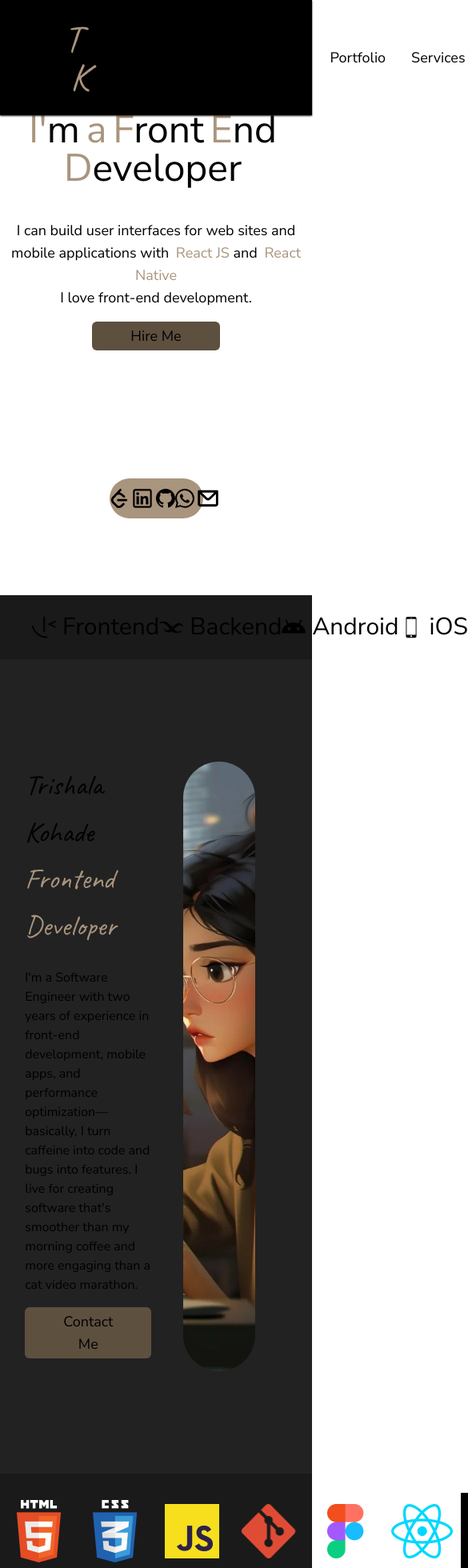
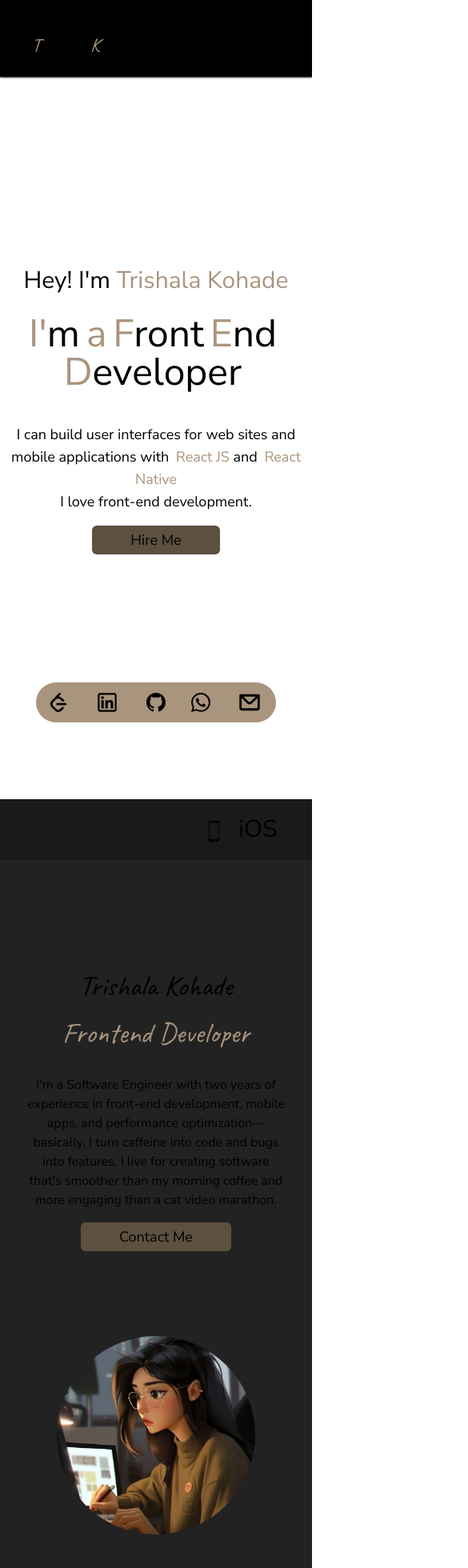
Before and after one commit to trishhhh13/portfolio, a Next.js app: page / in a window 390 px wide. Shown: the top 1960 px of the page at 80% size, 585 px wide, since content can reach past the window. Built offline with nearby package versions, Linux system fonts and the light colour scheme.

Commit message:
Added styles for mobile view

```diff
--- a/app/components/about.tsx
+++ b/app/components/about.tsx
@@ -7,16 +7,16 @@ const caveat = Caveat({ subsets: ['cyrillic'] });
 
 const About = () => {
   return (
-    <div className='bg-raisin w-full py-32 flex px-[8%] justify-between'>
-      <div className='text-left flex flex-col flex-1 animate-slide-right'>
+    <div className='bg-raisin w-full py-32 flex px-[8%] justify-between about'>
+      <div className='text-left flex flex-col flex-1 animate-slide-right about-content'>
         <p className={`${caveat.className} text-4xl leading-relaxed`}>Trishala Kohade</p>
         <p className={`${caveat.className} text-4xl leading-relaxed text-grullo`}>Frontend Developer</p>
         <p className='mt-6'>
           I&apos;m a Software Engineer with two years of experience in front-end development, mobile apps, and performance optimization—basically, I turn caffeine into code and bugs into features. I live for creating software that&apos;s smoother than my morning coffee and more engaging than a cat video marathon.
         </p>
-        <Button title="Contact Me" scrollId='contact' />
+        <Button title="Contact Me" className='about-content' scrollId='contact' />
       </div>
-      <div className='flex flex-1 px-10 justify-end animate-slide-left'>
+      <div className='flex flex-1 px-10 justify-end animate-slide-left about-img'>
         <Image src="/me.jpeg" alt="Trishala Kohade" width={100} height={100} className='w-80 aspect-square rounded-full overflow-hidden object-cover'/>
       </div>
     </div>
--- a/app/components/contact.tsx
+++ b/app/components/contact.tsx
@@ -41,7 +41,7 @@ const Contact = () => {
       <p className='px-[15%] py-10'>
         Feel free to reach out if you have any questions or opportunities for collaboration. I&apos;m always open to discussing new projects, ideas, or ways we can work together to achieve your goals. Your feedback and inquiries are important to me, and I&apos;ll do my best to get back to you promptly.
       </p>
-      <section className='flex px-[5%]'>
+      <section className='flex px-[5%] services'>
         <div className='flex flex-1 flex-col'>
           <section>
             <div className='flex'>
@@ -54,7 +54,7 @@ const Contact = () => {
             </div>
           </section>
           <section>
-            <div className='flex mt-10'>
+            <div className='flex mt-10 mb-20'>
               <CiLocationOn size={30} />
               <div className='text-left ml-4 text-base'>
                 <p>Current Location</p>
--- a/app/components/header.tsx
+++ b/app/components/header.tsx
@@ -1,7 +1,9 @@
 'use client';
-import React from 'react'
+import React, { useState } from 'react'
 import Text from './reusables/text';
 import { GrDownload } from 'react-icons/gr';
+import { GiHamburgerMenu } from 'react-icons/gi';
+import { RxCross2 } from 'react-icons/rx';
 
 const HEADER_CONTENT = [
   {
@@ -37,7 +39,11 @@ const HEADER_CONTENT = [
 ]
 
 const Header = () => {
+
+  const [showHeaderItems, setShowHeaderItems] = useState(false)
+
   const handleScroll = (targetId:string) => {
+    if (showHeaderItems) setShowHeaderItems(false);
     const element = document.getElementById(targetId);
     if (element) {
       element.scrollIntoView({ behavior: 'smooth' });
@@ -45,29 +51,37 @@ const Header = () => {
   };
 
   const downloadResume = () => {
-    // URL to the resume file in the public directory
     const resumeUrl = '/Trishala_Kohade_SDE.pdf';
-
-    // Create a temporary anchor element
     const link = document.createElement('a');
     link.href = resumeUrl;
-    link.download = 'Trishala_Kohade_SDE.pdf'; // Name of the file to be downloaded
-
-    // Append the anchor to the body and click it to start the download
+    link.download = 'Trishala_Kohade_SDE.pdf';
     document.body.appendChild(link);
     link.click();
-
-    // Remove the anchor from the body
     document.body.removeChild(link);
   };
 
+  const handleMenuClick = (show?: boolean) => {
+    setShowHeaderItems(show ? show : !showHeaderItems);
+  };
+
   return (
-    <nav className='z-20 py-6 px-20 flex justify-between shadow-sm shadow-[#251e16] text-lg fixed bg-black w-full top-0 content-center'>
-      <Text>Trishala Kohade</Text>
-      <div className='flex items-center'>
+    <nav className='z-20 py-6 px-10 flex justify-between shadow-sm shadow-[#251e16] text-lg bg-black w-full top-0 content-center items-center'>
+      <Text className='headerText'>Trishala Kohade</Text>
+      <div className='flex items-center deskHeader'>
         {HEADER_CONTENT.map((content) => <button onClick={() => handleScroll(content.conId)} key={content.id} className='hover:text-grullo ml-8'>{content.nm}</button>)}
         <GrDownload className='ml-20' onClick={() => downloadResume()}/>
       </div>
+      <div className='flex items-center mobileHeader' onClick={() => handleMenuClick()}>
+        <GiHamburgerMenu size={34}/>
+      </div>
+      {showHeaderItems ? <div className='bg-eerie top-0 bottom-0 left-0 right-0 fixed'>
+        <div onClick={() => handleMenuClick(false)}>
+          <RxCross2 className='absolute right-5 top-5' size={24}/>
+        </div>
+         <div className='flex flex-col h-full justify-evenly text-2xl text-grullo'>
+          {HEADER_CONTENT.map((content) => <button onClick={() => handleScroll(content.conId)} key={content.id} className='hover:text-grullo'>{content.nm}</button>)}
+        </div>
+      </div> : null}
     </nav>
   )
 }
--- a/app/components/introduction.tsx
+++ b/app/components/introduction.tsx
@@ -10,7 +10,7 @@ const nunito_sans = Nunito_Sans({ subsets: ['latin'] });
 
 const Introduction = () => {
   return (
-    <div className='flex text-3xl flex-col w-full mt-[20%] items-center'>
+    <div className='flex text-3xl flex-col w-full mt-[30%] items-center intro'>
       <p className='mb-6'>
         Hey! I&apos;m <span className='text-grullo'>Trishala Kohade</span>
       </p>
--- a/app/components/reusables/experience.tsx
+++ b/app/components/reusables/experience.tsx
@@ -30,8 +30,13 @@ const expertiseArr = [{
 
 const Experience = () => {
   return (
-    <div className='mt-24 max-h-20 bg-eerie flex justify-around w-[100%] p-10 items-center'>
-        {expertiseArr.map((expertise) => <p className='flex items-center' key={expertise.id}>{<expertise.icon/>} <span className='ml-2'>{expertise.nm}</span></p>)}
+    <div className='mt-24 whitespace-nowrap w-full bg-eerie py-5 items-center overflow-hidden'>
+      <div className='animate-loop-scroll inline-block'>
+        {expertiseArr.map((expertise) => <p className='items-center inline-block w-96' key={expertise.id}>{<expertise.icon className='inline-block'/>} <span className='ml-2 inline-block'>{expertise.nm}</span></p>)}
+      </div>
+      <div className='animate-loop-scroll inline-block'>
+        {expertiseArr.map((expertise) => <p className='items-center inline-block w-96' key={expertise.id}>{<expertise.icon className='inline-block'/>} <span className='ml-2 inline-block'>{expertise.nm}</span></p>)}
+      </div>
     </div>
   )
 }
--- a/app/components/reusables/social.tsx
+++ b/app/components/reusables/social.tsx
@@ -45,7 +45,7 @@ const HANDLES = [
 
 const Social = () => {
   return (
-    <div className='flex justify-around w-[30%] self-center bg-grullo rounded-full py-2 items-center mt-36'>
+    <div className='flex justify-around social self-center bg-grullo rounded-full py-2 items-center mt-36'>
       {HANDLES.map(handle => <Link key={handle.id} href={handle.href} target='blank' className='tooltip'>
         <handle.icon color='black' size={handle.size}/>
         <p className="tooltiptext">{handle.nm}</p>
--- a/app/components/reusables/testimonialCard.tsx
+++ b/app/components/reusables/testimonialCard.tsx
@@ -26,8 +26,8 @@ const TESTIMONIALS = [
 
 const TestimonialCard = () => {
   return (
-    <div className='flex mt-20 mx-10'>
-      {TESTIMONIALS.map(testimonial => <div key={testimonial.id} className='flex flex-1 flex-col items-center bg-eerie mx-4 p-4 rounded-lg border-t-4 border-grullo'>
+    <div className='flex mt-20 mx-10 testimonial'>
+      {TESTIMONIALS.map(testimonial => <div key={testimonial.id} className='flex flex-1 flex-col items-center bg-eerie mx-4 p-4 rounded-lg border-t-4 border-grullo services-child'>
         <div className='bg-grullo w-32 aspect-square rounded-full flex items-center justify-cente my-6'>
           <div className='bg-black m-1 w-[95%] h-[95%] rounded-full flex items-center justify-center'>
             <p className='text-7xl'>{testimonial.avatar}</p>
--- a/app/components/services.tsx
+++ b/app/components/services.tsx
@@ -35,8 +35,8 @@ const Services = () => {
     <div className='bg-eerie w-full py-40'>
       <Text>What I Do For Clients</Text>
       <p className='px-[10%] pt-10'>I deliver tailored software solutions by enhancing user experiences through optimized performance and innovative features. My focus is on creating efficient, high-quality applications that meet client needs and exceed expectations.</p>
-      <div className='flex text-left w-full justify-around mt-24'>
-        {SERVICES.map(srvc => <div key={srvc.id} className='bg-raisin hover:bg-neutral-700 max-w-[20%] p-6 rounded-xl'>
+      <div className='flex text-left w-full justify-around mt-24 services'>
+        {SERVICES.map(srvc => <div key={srvc.id} className='bg-raisin hover:bg-neutral-700 max-w-[20%] p-6 rounded-xl services-child'>
           {srvc.icon}
           <p className='mt-10 text-2xl mb-4'>{srvc.nm}</p>
           <p>{srvc.desc}</p>
--- a/app/components/skills.tsx
+++ b/app/components/skills.tsx
@@ -51,8 +51,12 @@ const skills = [
 
 const Skills = () => {
   return (
-    <div className='flex w-full justify-around py-6 bg-eerie'>
-      {skills.map(skill => <Image width={100} height={150} key={skill.id} src={skill.nm} className='h-24 aspect-square' alt={skill.alt} />)}
+    <div className='overflow-hidden py-5 whitespace-nowrap bg-black'>
+      <div className='animate-loop-scroll inline-block'>
+        {skills.map(skill => <Image width={100} height={150} key={skill.id} src={skill.nm} className='inline-block' alt={skill.alt} />)}
+        {skills.map(skill => <Image width={100} height={150} key={skill.id} src={skill.nm} className='inline-block' alt={skill.alt} />)}
+      </div>
+
     </div>
   )
 }
--- a/app/globals.css
+++ b/app/globals.css
@@ -36,10 +36,6 @@ p {
     text-wrap: balance;
   }
 }
-.tooltip {
-  /* position: relative; */
-  /* display: inline-block; */
-}
 
 .tooltiptext {
   visibility: hidden;
@@ -61,3 +57,65 @@ p {
 .tooltip:hover .tooltiptext {
   visibility: visible;
 }
+
+.mobileHeader {
+    display: none;
+}
+
+@media only screen and (max-width: 1118px) {
+
+  .mobileHeader {
+    display: block;
+  }
+
+  .deskHeader {
+    display: none;
+  }
+
+  .about {
+    flex-direction: column;
+    align-items: center;
+    justify-content: space-around;
+  }
+
+  .about-content {
+    align-items: center;
+    justify-content: space-around;
+    align-self: center;
+    text-align: center;
+  }
+
+  .about-img {
+    margin-top: 90px;
+  }
+
+  .services, .testimonial {
+    display: flex;
+    flex-direction: column;
+  }
+
+  .services-child {
+    width: 100%;
+    margin-top: 30px;
+    max-width: fit-content;
+    margin-left: 20px;
+    margin-right: 20px;
+  }
+
+}
+.social {
+  width: 400px;
+}
+
+@media only screen and (max-width: 460px) {
+  .headerText {
+    font-size: 24px;
+  }
+  .social {
+    width: 300px;
+  }
+
+  .intro {
+    padding-top: 120px
+  }
+}
--- a/tailwind.config.ts
+++ b/tailwind.config.ts
@@ -26,10 +26,15 @@ const config: Config = {
         '0%': { transform: 'translateX(100%)' },
         '100%': { transform: 'translateX(0)' },
       },
+      'loop-scroll': {
+        from: { transform: 'translateX(0)' },
+        to: { transform: 'translateX(-100%)' },
+      }
     },
     animation: {
       'slide-right': 'slide-right 1s ease-in-out',
       'slide-left': 'slide-left 1s ease-in-out',
+      'loop-scroll': 'loop-scroll 10s infinite linear'
     },
   },
   plugins: [],
```
